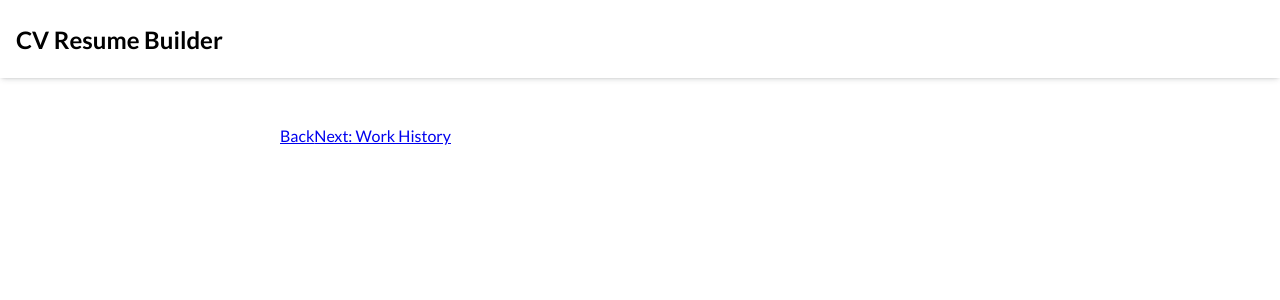
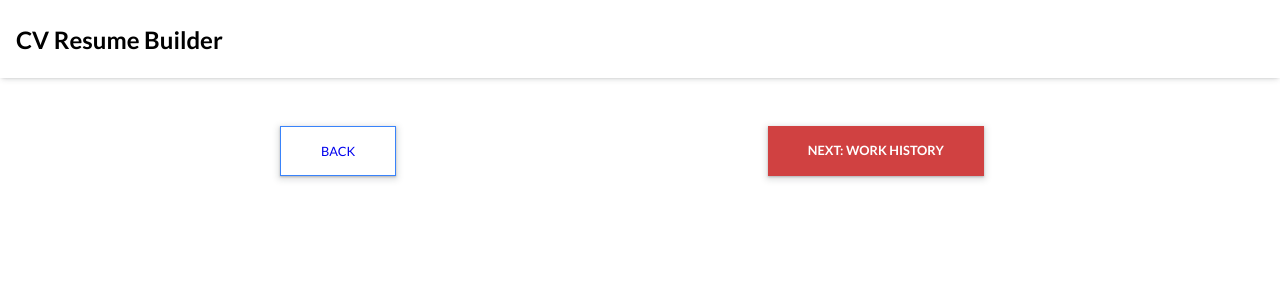
Before and after one commit to jonathanlu31/resume-app, a React (Create React App) app: page /edu in a window 1280 px wide. Shown: the top 300 px of the page. Built offline with nearby package versions, Linux system fonts and the light colour scheme.

Commit message:
Add styling for buttons, finish contact page

```diff
--- a/src/App.js
+++ b/src/App.js
@@ -25,8 +25,10 @@ function App() {
               <>
                 <Header title="Contact Info" content="Please enter your contact info" />
                 <ContactForm />
-                <NavButton text="Back" outline="true" color="blue" link="/" />
-                <NavButton text="Next: Work History" outline="false" color="red" link="/work/" />
+                <div className={layout.coupleSpaced}>
+                  <NavButton text="Back" fill="outline" color="blue" link="/" />
+                  <NavButton text="Next: Work History" fill="block" color="red" link="/work/" />
+                </div>
               </>
             }
           />
@@ -36,8 +38,10 @@ function App() {
               <>
                 <Header title="Work Experience" content="Please enter your relevant work experience" />
                 <WorkForm />
-                <NavButton text="Back" outline="true" color="blue" link="/ctnt/" />
-                <NavButton text="Next: Work History" outline="false" color="red" link="/edu/" />
+                <div className={layout.coupleSpaced}>
+                  <NavButton text="Back" fill="outline" color="blue" link="/ctnt/" />
+                  <NavButton text="Next: Work History" fill="block" color="red" link="/edu/" />
+                </div>
               </>
             }
           />
@@ -47,8 +51,10 @@ function App() {
               <>
                 <Header />
                 <EduForm />
-                <NavButton text="Back" outline="true" color="blue" link="/work/" />
-                <NavButton text="Next: Work History" outline="false" color="red" link="/skills/" />
+                <div className={layout.coupleSpaced}>
+                  <NavButton text="Back" fill="outline" color="blue" link="/work/" />
+                  <NavButton text="Next: Work History" fill="block" color="red" link="/skills/" />
+                </div>
               </>
             }
           />
@@ -58,8 +64,10 @@ function App() {
               <>
                 <Header />
                 <SkillsForm />
-                <NavButton text="Back" outline="true" color="blue" link="/edu/" />
-                <NavButton text="Next: Work History" outline="false" color="red" link="/work/" />
+                <div className={layout.coupleSpaced}>
+                  <NavButton text="Back" fill="outline" color="blue" link="/edu/" />
+                  <NavButton text="Next: Work History" fill="block" color="red" link="/work/" />
+                </div>
               </>
             }
           />
--- a/src/components/NavButton.js
+++ b/src/components/NavButton.js
@@ -1,10 +1,11 @@
 import React from 'react';
 import { Link } from 'react-router-dom';
+import btn from '../styles/NavButton.module.css';
 
-const NavButton = (props) => {
+const NavButton = ({ color, fill, link, text }) => {
   return (
-    <Link className={props.styling} to={props.link}>
-      {props.text}
+    <Link className={`${btn[`${color}_${fill}`]} ${btn.btnBlock}`} to={link}>
+      {text}
     </Link>
   );
 };
--- a/src/styles/Layout.module.css
+++ b/src/styles/Layout.module.css
@@ -1,5 +1,11 @@
 .couple {
   display: flex;
+}
+
+.coupleSpaced {
+  display: flex;
+  justify-content: space-between;
+  margin-right: 1rem;
 }
 
 .triple {
--- a/src/styles/NavButton.module.css
+++ b/src/styles/NavButton.module.css
@@ -0,0 +1,21 @@
+.red_block {
+  background-color: #d04141;
+  color: white;
+  font-weight: 700;
+}
+
+.blue_outline {
+  border: 1px solid #3983fa;
+}
+
+.btnBlock {
+  padding: 1rem 2.5rem;
+  box-shadow: rgba(60, 64, 67, 0.3) 0px 1px 2px 0px, rgba(60, 64, 67, 0.15) 0px 2px 6px 2px;
+  text-decoration: none;
+  text-transform: uppercase;
+  font-size: 0.8rem;
+}
+
+.btnBlock:hover {
+  background-image: linear-gradient(rgba(0, 0, 0, 0.1) 0 0);
+}
--- a/src/styles/index.css
+++ b/src/styles/index.css
@@ -1,4 +1,8 @@
 @import url('https://fonts.googleapis.com/css2?family=Lato:wght@400;700&display=swap');
+
+* {
+  box-sizing: border-box;
+}
 
 body {
   margin: 0;
```
